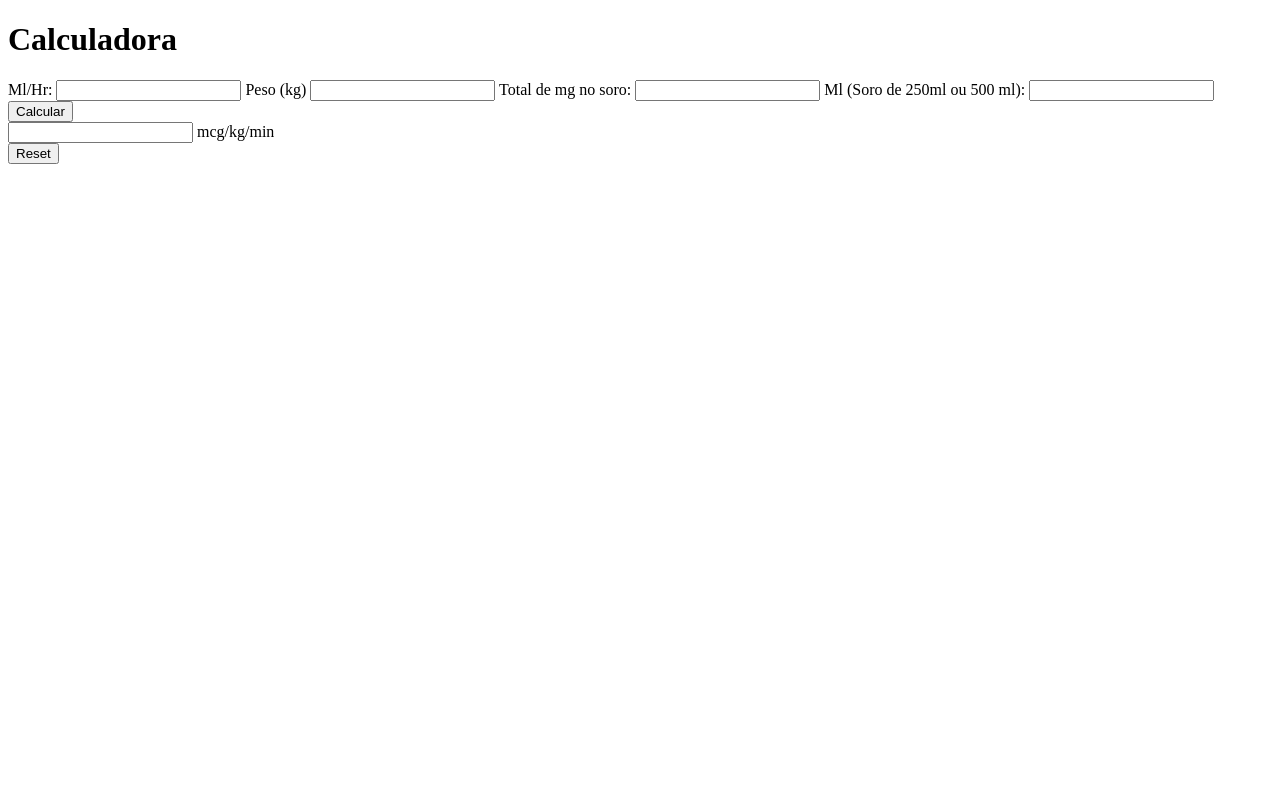
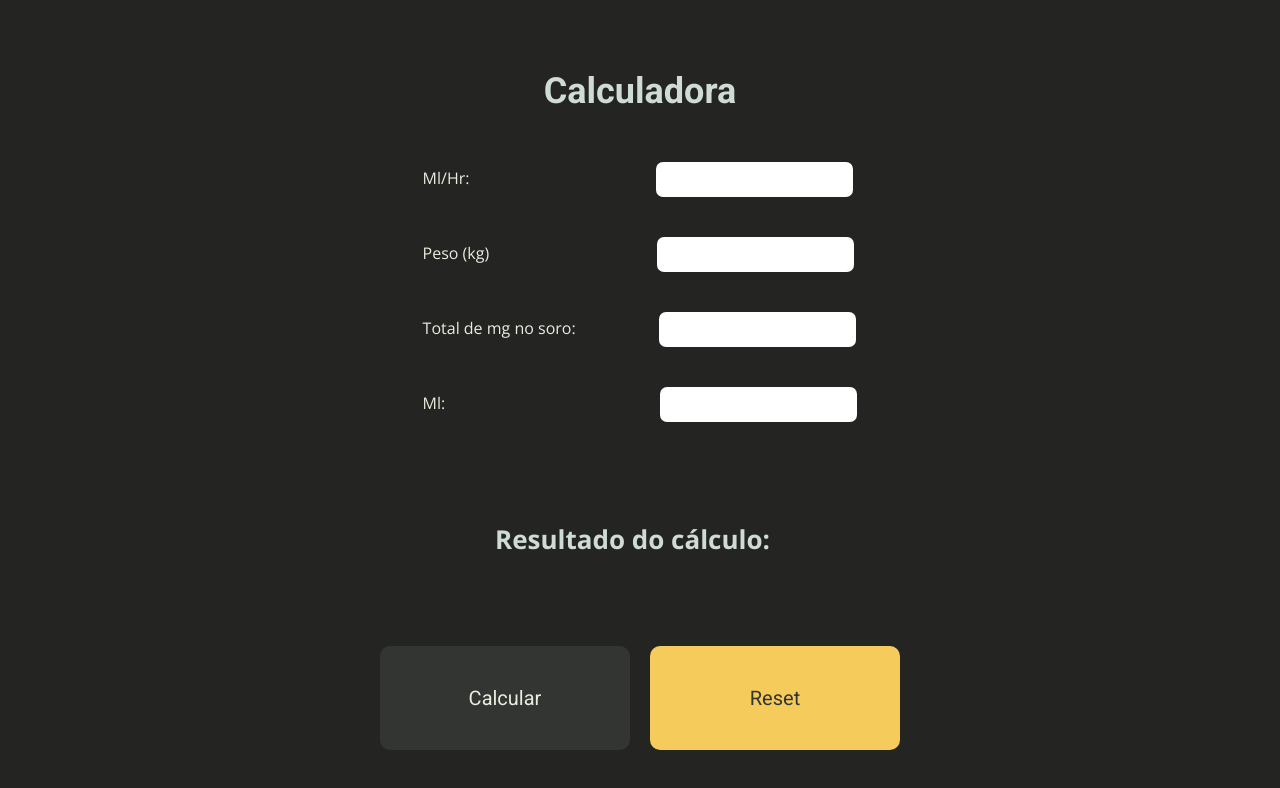
Before and after one commit to MarcosRoosevelt/Calculadora-Drogaria, a website: page index.html in a window 1280 px wide. Drawn offline with nearby package versions, Linux system fonts and the light colour scheme.

Commit message:
all set with the design and the script

```diff
--- a/index.html
+++ b/index.html
@@ -1,37 +1,64 @@
 <!DOCTYPE html>
 <html lang="pt-br">
   <head>
+    <link rel="preconnect" href="https://fonts.googleapis.com" />
+    <link rel="preconnect" href="https://fonts.gstatic.com" crossorigin />
+
     <meta charset="UTF-8" />
     <meta name="viewport" content="width=device-width, initial-scale=1.0" />
     <title>Calculadora de Concentração de Drogas</title>
+
+    <link rel="stylesheet" href="style.css" />
+
+    <link
+      href="https://fonts.googleapis.com/css2?family=Open+Sans:ital,wght@0,300..800;1,300..800&family=Roboto:ital,wght@0,100..900;1,100..900&display=swap"
+      rel="stylesheet"
+    />
   </head>
   <body>
-    <div id="values">
-      <h1>Calculadora</h1>
-      <label for="ml-hr">Ml/Hr: </label>
-      <input type="number" name="ml-hr" />
+    <main>
+      <div id="values">
+        <h1>Calculadora</h1>
+        <div id="mlhr" class="fields">
+          <label for="ml-hr">Ml/Hr: </label>
+          <input type="number" name="ml-hr" id="medida-input" />
+        </div>
 
-      <label for="peso">Peso (kg) </label>
-      <input type="number" name="peso" />
+        <div id="peso" class="fields">
+          <label for="peso">Peso (kg) </label>
+          <input type="number" name="peso" id="peso-input" />
+        </div>
 
-      <label for="mg-soro">Total de mg no soro: </label>
-      <input type="number" name="mg-soro" />
+        <div id="soro" class="fields">
+          <label for="mg-soro">Total de mg no soro: </label>
+          <input type="number" name="mg-soro" id="soro-input" />
+        </div>
 
-      <label for="ml">Ml (Soro de 250ml ou 500 ml): </label>
-      <input type="number" name="ml" />
-    </div>
+        <div id="ml" class="fields">
+          <label for="ml">Ml: </label>
+          <input type="number" name="ml" id="ml-input" />
+        </div>
+      </div>
 
-    <div id="button">
-      <input type="button" value="Calcular" />
-    </div>
+      <div class="outcome">
+        <div class="text">
+          <h2>Resultado do cálculo:</h2>
+        </div>
 
-    <div id="outcome">
-      <input type="number" name="outcome" />
-      <label for="result">mcg/kg/min</label>
-    </div>
+        <div id="outcome-div"></div>
+      </div>
 
-    <div id="reset">
-        <input type="button" value="Reset">
-    </div>
+      <div id="buttons">
+        <div id="button">
+          <button id="outcome" onclick="calcular()">Calcular</button>
+        </div>
+
+        <div id="reset">
+          <button onclick="zerarInputs()">Reset</button>
+        </div>
+      </div>
+    </main>
+
+    <script src="script.js"></script>
   </body>
 </html>
--- /dev/null
+++ b/script.js
@@ -0,0 +1,18 @@
+function calcular() {
+  const medida = parseFloat(document.getElementById("medida-input").value);
+  const peso = parseFloat(document.getElementById("peso-input").value);
+  const soro = parseFloat(document.getElementById("soro-input").value);
+  const ml = parseFloat(document.getElementById("ml-input").value);
+
+  const outcome = medida + peso + soro + ml;
+
+  document.getElementById("outcome-div").innerHTML = outcome + " mcg/kg/min";
+}
+
+function zerarInputs() {
+  document.getElementById("medida-input").value = "";
+  document.getElementById("peso-input").value = "";
+  document.getElementById("soro-input").value = "";
+  document.getElementById("ml-input").value = "";
+  document.getElementById("outcome-div").innerHTML = "";
+}
--- /dev/null
+++ b/style.css
@@ -0,0 +1,139 @@
+* {
+  margin: 0;
+  padding: 0;
+  box-sizing: border-box;
+}
+
+body {
+  background-color: #242423;
+}
+
+main {
+  display: grid;
+  place-items: center;
+  height: 100vh;
+}
+
+#values {
+  padding: 30px 100px 0;
+}
+
+#values h1 {
+  text-align: center;
+  font-family: "Roboto", sans-serif;
+  font-size: 36px;
+  font-weight: 700;
+  color: #cfdbd5;
+  margin-bottom: 30px;
+}
+
+#values .fields {
+  padding: 20px;
+}
+
+#values #mlhr label {
+  margin-right: 182px;
+}
+
+#values #peso label {
+  margin-right: 164px;
+}
+
+#values #soro label {
+  margin-right: 79px;
+}
+
+#values #ml label {
+  margin-right: 211px;
+}
+
+#values label {
+  color: #e8eddf;
+  font-family: "Open Sans", sans-serif;
+}
+
+#values input {
+  border: none;
+  padding: 10px;
+  border-radius: 7px;
+}
+
+main .outcome {
+  display: flex;
+}
+
+main .outcome .text h2 {
+  color: #cfdbd5;
+  font-family: "Open Sans", sans-serif;
+  font-weight: 700;
+  font-size: 26px;
+
+  margin-right: 15px;
+}
+
+#outcome-div {
+  color: #f5cb5c;
+  font-family: "Open Sans", sans-serif;
+  font-weight: 700;
+  font-size: 26px;
+}
+
+#buttons {
+  display: flex;
+}
+
+#button button,
+#reset button {
+  margin: 10px;
+
+  padding: 40px;
+
+  border: none;
+  border-radius: 10px;
+
+  width: 250px;
+
+  font-family: "Roboto", sans-serif;
+  font-size: 20px;
+  color: #e8eddf;
+
+  background-color: #333533;
+}
+
+#outcome-input {
+  padding: 20px;
+}
+
+#outcome-input input {
+  color: #cfdbd5;
+
+  border: none;
+}
+
+#reset button {
+  background-color: #f5cb5c;
+  color: #333533;
+}
+
+@media (max-width: 768px) {
+  #button button,
+  #reset button {
+    padding: 40px;
+
+    border: none;
+    border-radius: 10px;
+
+    width: 200px;
+
+    font-family: "Roboto", sans-serif;
+    font-size: 20px;
+    color: #e8eddf;
+
+    background-color: #333533;
+  }
+
+  #reset button {
+    background-color: #f5cb5c;
+    color: #333533;
+  }
+}
```
